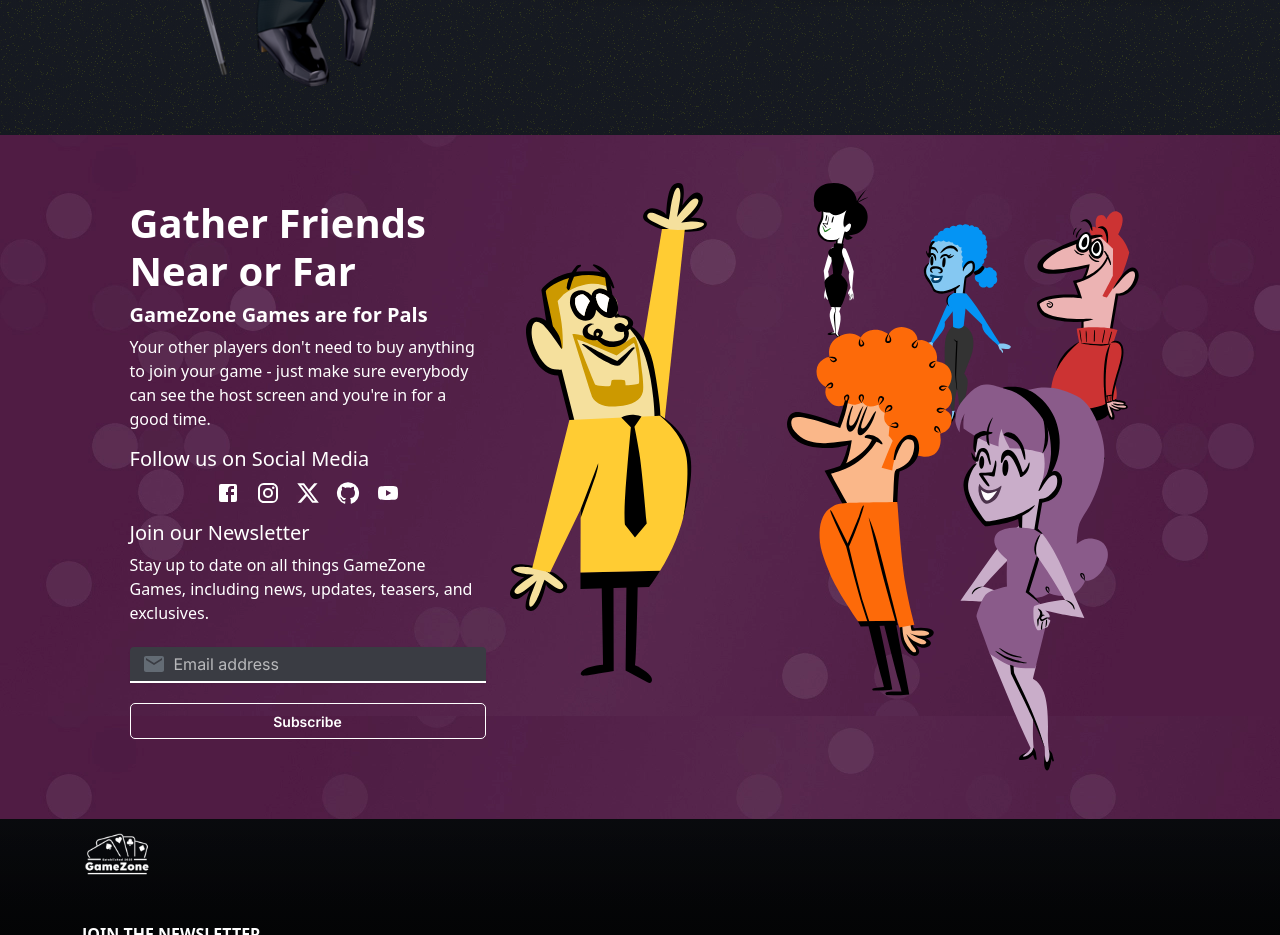
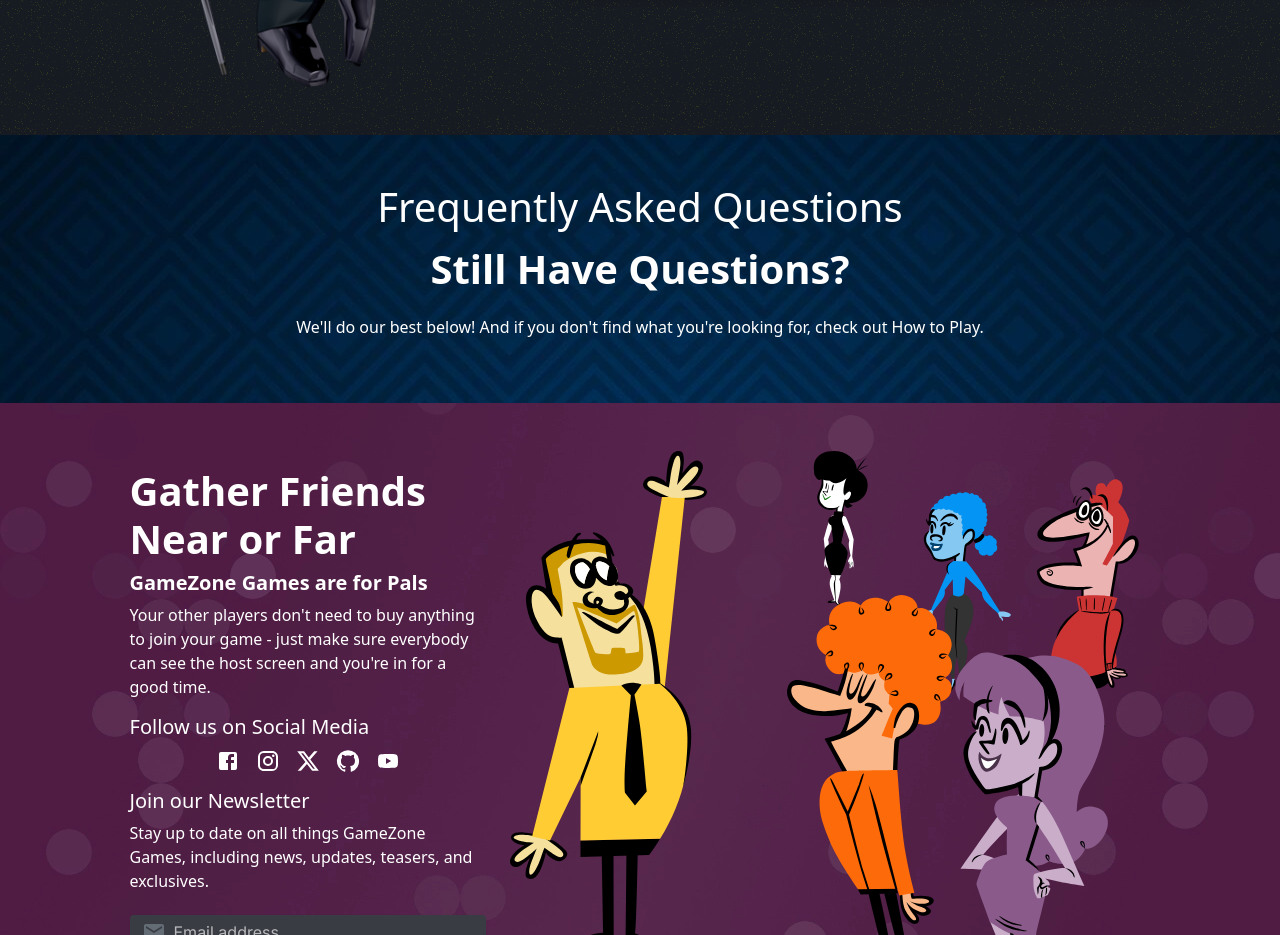
Before and after one commit to MagedSayeed/GradProject, a React (Vite) app: page / in a window 1280 px wide. Shown: the part 1180-2115 px from the top of the page. Built offline with nearby package versions, Linux system fonts and the light colour scheme.

Commit message:
FAQ added

```diff
--- /dev/null
+++ b/src/Components/Home/FAQ/FAQ.jsx
@@ -0,0 +1,18 @@
+export default function FAQ() {
+  return (
+    <>
+      <div className="FAQ-Section py-5">
+        <div className="container">
+          <div className="title m-auto text-center">
+            <h1>Frequently Asked Questions</h1>
+            <p class="section-title fs-1 fw-bold">Still Have Questions?</p>
+            <p>
+              We'll do our best below! And if you don't find what you're looking
+              for, check out How to Play.
+            </p>
+          </div>
+        </div>
+      </div>
+    </>
+  );
+}
--- a/src/Components/Home/Home.jsx
+++ b/src/Components/Home/Home.jsx
@@ -2,6 +2,7 @@
 import Carousel from "./Carousel/Carousel";
 import IntroSection from "./IntroSection/IntroSection";
 import GatherFriend from "./GatherFriend/GatherFriend";
+import FAQ from './FAQ/FAQ';
 
 export default function Home() {
   return (
@@ -9,6 +10,7 @@
       <div className="home">
           <Carousel />
           <IntroSection/>
+          <FAQ/>
           <GatherFriend/>
       </div>
     </>
--- a/src/Components/Home/IntroSection/IntroSection.jsx
+++ b/src/Components/Home/IntroSection/IntroSection.jsx
@@ -26,7 +26,7 @@
   useEffect(() => {
     AOS.init({
       duration: 1000,
-      offset:300,
+      offset:400,
 
     });
   }, []);
--- a/src/index.css
+++ b/src/index.css
@@ -117,3 +117,6 @@
 .GatherSection{
   background-image: url(./assets/GatherFriend/blog_bg.webp);
 }
+.FAQ-Section{
+  background-image: url(./assets/FAQ/background_img.jpg);
+}
```
Also changed, not shown: src/assets/FAQ/background_img.jpg (added).
